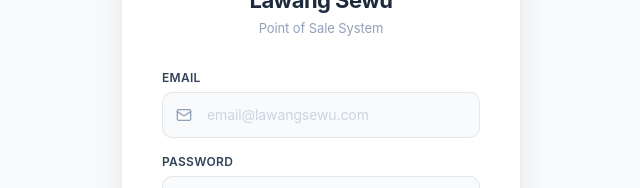
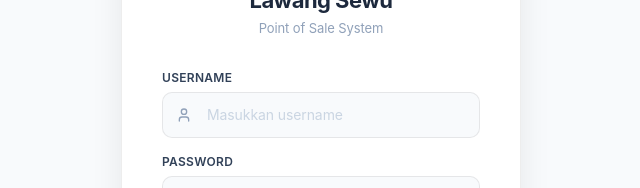
Before and after one commit to SebastianAugust/lawangsewu-frontend, a React (Vite) app: page /login in a window 1280 px wide. Shown: the part 246-434 px from the top of the page, without its empty margins (319-959 px from the left). Built offline with nearby package versions, Linux system fonts and the light colour scheme; no server answers.

Commit message:
username

```diff
--- a/src/pages/LoginPage.jsx
+++ b/src/pages/LoginPage.jsx
@@ -1,10 +1,10 @@
 import { useState } from "react";
 import { useNavigate } from "react-router-dom";
 import { login } from "../api/auth";
-import { Mail, Lock, Eye, EyeOff, ArrowRight } from "lucide-react";
+import { User, Lock, Eye, EyeOff, ArrowRight } from "lucide-react";
 
 function LoginPage() {
-  const [email, setEmail] = useState("");
+  const [username, setUsername] = useState("");
   const [password, setPassword] = useState("");
   const [showPassword, setShowPassword] = useState(false);
   const [error, setError] = useState("");
@@ -13,11 +13,11 @@ function LoginPage() {
 
   const handleLogin = async (e) => {
     e?.preventDefault();
-    if (!email || !password) return;
+    if (!username || !password) return;
     setLoading(true);
     setError("");
     try {
-      const response = await login({ email, password });
+      const response = await login({ username, password });
       localStorage.setItem("token", response.data.token);
       localStorage.setItem("role", response.data.user.role);
       localStorage.setItem("userName", response.data.user.name);
@@ -34,7 +34,7 @@ function LoginPage() {
       }
       navigate("/");
     } catch (err) {
-      setError(err.response?.data?.message || "Login gagal. Periksa kembali email & password.");
+      setError(err.response?.data?.message || "Login gagal. Periksa kembali username & password.");
     } finally {
       setLoading(false);
     }
@@ -71,15 +71,15 @@ function LoginPage() {
           <form onSubmit={handleLogin} className="space-y-4">
             <div>
               <label className="block text-xs font-semibold text-slate-700 mb-1.5 uppercase tracking-wide">
-                Email
+                Username
               </label>
               <div className="relative">
-                <Mail className="absolute left-3.5 top-1/2 -translate-y-1/2 w-4 h-4 text-slate-400" />
+                <User className="absolute left-3.5 top-1/2 -translate-y-1/2 w-4 h-4 text-slate-400" />
                 <input
-                  type="email"
-                  placeholder="email@lawangsewu.com"
-                  value={email}
-                  onChange={(e) => setEmail(e.target.value)}
+                  type="text"
+                  placeholder="Masukkan username"
+                  value={username}
+                  onChange={(e) => setUsername(e.target.value)}
                   className="w-full bg-[#f8fafc] border border-black/[0.08] rounded-[10px] pl-11 pr-4 py-3 text-sm placeholder:text-slate-300 focus:outline-none focus:ring-[3px] focus:ring-blue-500/10 focus:border-blue-500 focus:bg-white transition"
                   required
                 />
--- a/src/pages/UserManagePage.jsx
+++ b/src/pages/UserManagePage.jsx
@@ -19,6 +19,7 @@ function UserManagePage() {
   const [editing, setEditing] = useState(null); // user object when editing
   const [branchName, setBranchName] = useState("");
   const [name, setName] = useState("");
+  const [username, setUsername] = useState("");
   const [email, setEmail] = useState("");
   const [password, setPassword] = useState("");
   const [saving, setSaving] = useState(false);
@@ -35,6 +36,7 @@ function UserManagePage() {
     setEditing(null);
     setBranchName("");
     setName("");
+    setUsername("");
     setEmail("");
     setPassword("");
     setShowForm(true);
@@ -44,6 +46,7 @@ function UserManagePage() {
     setEditing(user);
     setBranchName(user.branch?.name || "");
     setName(user.name || "");
+    setUsername(user.username || "");
     setEmail(user.email || "");
     setPassword("");
     setShowForm(true);
@@ -58,6 +61,11 @@ function UserManagePage() {
     e.preventDefault();
     if (!branchName.trim()) return alert("Nama cabang harus diisi");
     if (!name.trim()) return alert("Nama kasir harus diisi");
+    if (!username.trim()) return alert("Username harus diisi");
+    if (username.trim().length < 3)
+      return alert("Username minimal 3 karakter");
+    if (!/^[a-zA-Z0-9_]+$/.test(username.trim()))
+      return alert("Username hanya boleh berisi huruf, angka, dan underscore");
     if (!email.trim()) return alert("Email harus diisi");
     if (!editing && !password) return alert("Password harus diisi");
     setSaving(true);
@@ -66,6 +74,7 @@ function UserManagePage() {
         const payload = {
           branch_name: branchName.trim(),
           name: name.trim(),
+          username: username.trim(),
           email: email.trim(),
         };
         if (password) payload.password = password;
@@ -74,6 +83,7 @@ function UserManagePage() {
         await createUser({
           branch_name: branchName.trim(),
           name: name.trim(),
+          username: username.trim(),
           email: email.trim(),
           password,
         });
@@ -193,6 +203,14 @@ function UserManagePage() {
                   <p className="text-xs text-slate-400 mt-1 flex items-center gap-1.5">
                     <UserRound className="w-3 h-3 shrink-0" />
                     {user.name}
+                    {user.username && (
+                      <>
+                        <span className="text-slate-300">·</span>
+                        <span className="font-medium text-slate-500">
+                          @{user.username}
+                        </span>
+                      </>
+                    )}
                     <span className="text-slate-300">·</span>
                     {user.email}
                   </p>
@@ -277,6 +295,19 @@ function UserManagePage() {
               </div>
               <div>
                 <label className="block text-xs font-semibold text-slate-700 mb-1.5 uppercase tracking-wide">
+                  Username
+                </label>
+                <input
+                  type="text"
+                  value={username}
+                  onChange={(e) => setUsername(e.target.value)}
+                  placeholder="Contoh: kasir1"
+                  className="w-full bg-white border border-slate-300 rounded-xl px-4 py-2.5 text-sm placeholder:text-slate-400 focus:outline-none focus:ring-4 focus:ring-blue-900/10 focus:border-blue-900 transition"
+                  required
+                />
+              </div>
+              <div>
+                <label className="block text-xs font-semibold text-slate-700 mb-1.5 uppercase tracking-wide">
                   Email
                 </label>
                 <input
```
